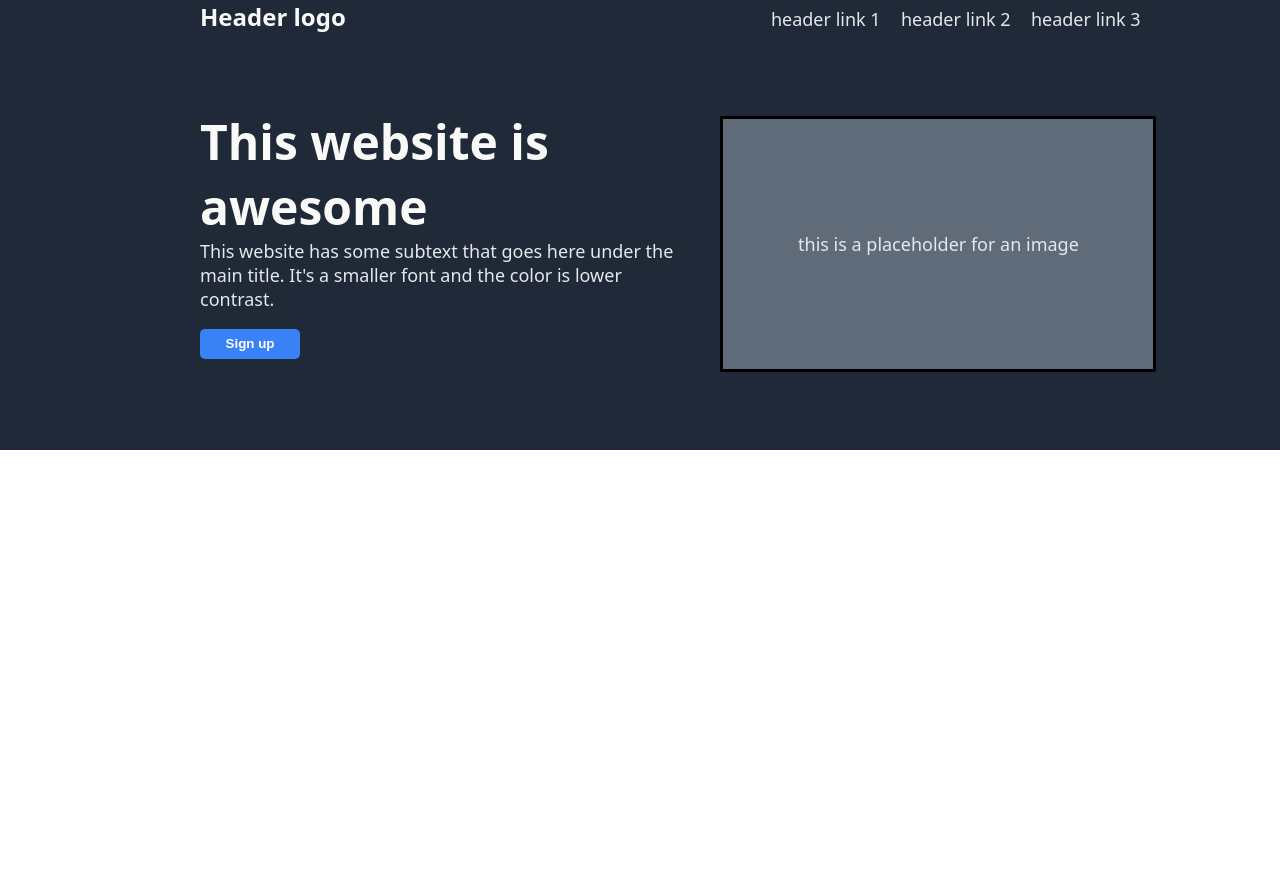
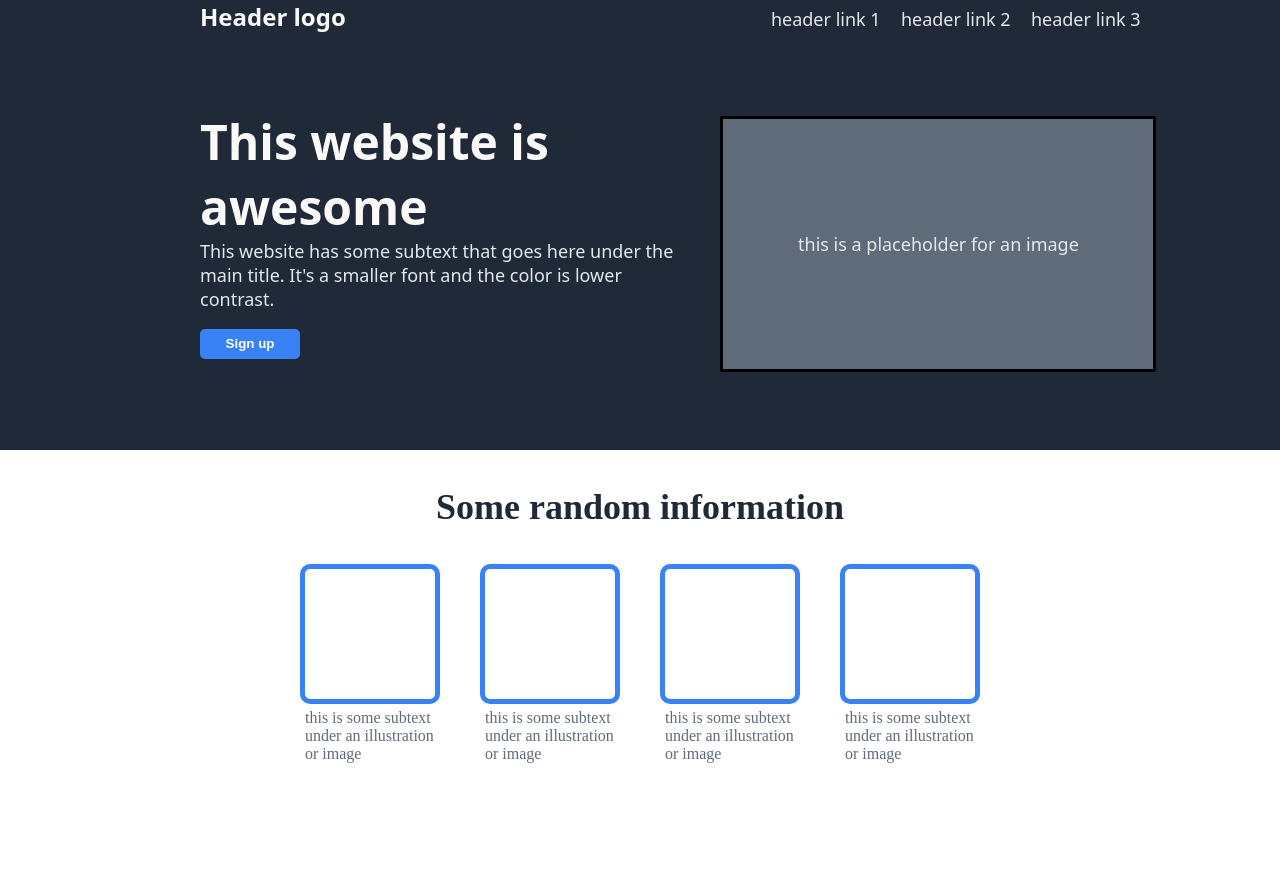
Before and after one commit to fidel208/trial, a plain HTML site: page index.html in a window 1280 px wide. Before the commit the page ends 800 px from the top, so only its background shows below. Drawn offline with Linux system fonts and the light colour scheme.

Commit message:
second part

```diff
--- a/index.html
+++ b/index.html
@@ -32,5 +32,46 @@
         </div>
       </div>
     </div>
+    <div class="part2">
+      <h3>Some random information</h3>
+      <div class="box">
+        <div class="box1">
+          <div class="label">
+            <label for="box1"
+              >this is some subtext <br />
+              under an illustration <br />
+              or image</label
+            >
+          </div>
+        </div>
+        <div class="box2">
+          <div class="label">
+            <label for="box2"
+              >this is some subtext <br />
+              under an illustration <br />
+              or image</label
+            >
+          </div>
+        </div>
+        <div class="box3">
+          <div class="label">
+            <label for="box3"
+              >this is some subtext <br />
+              under an illustration <br />
+              or image</label
+            >
+          </div>
+        </div>
+        <div class="box4">
+          <div class="label">
+            <label for="box4"
+              >this is some subtext <br />
+              under an illustration <br />
+              or image</label
+            >
+          </div>
+        </div>
+      </div>
+    </div>
   </body>
 </html>
--- a/style.css
+++ b/style.css
@@ -83,3 +83,50 @@ body {
     font-size: 18px;
     display: flex;
 }
+.part2 {
+    background-color: auto;
+    height: 400px;;
+}
+.part2 > h3 {
+    font-size: 36px;
+    font-weight: 900;
+    color: #1f2937;
+    text-align: center;
+}
+.box {
+    display: flex;
+    flex-direction: row;
+    justify-content: center;
+}
+.box1 {
+    width: 130px;
+    height: 130px;
+    border: solid 5px #3882f6 ;
+    border-radius: 10px;
+    margin-inline: 20px;
+}
+.box2 {
+    width: 130px;
+    height: 130px;
+    border: solid 5px #3882f6 ;
+    border-radius: 10px;
+    margin-inline: 20px;
+}
+.box3 {
+    width: 130px;
+    height: 130px;
+    border: solid 5px #3882f6 ;
+    border-radius: 10px;
+    margin-inline: 20px;
+}
+.box4 {
+    width: 130px;
+    height: 130px;
+    border: solid 5px #3882f6 ;
+    border-radius: 10px;
+    margin-inline: 20px;
+}
+.label {
+    margin-top: 140px;
+    color: #606b7a;
+}
```
